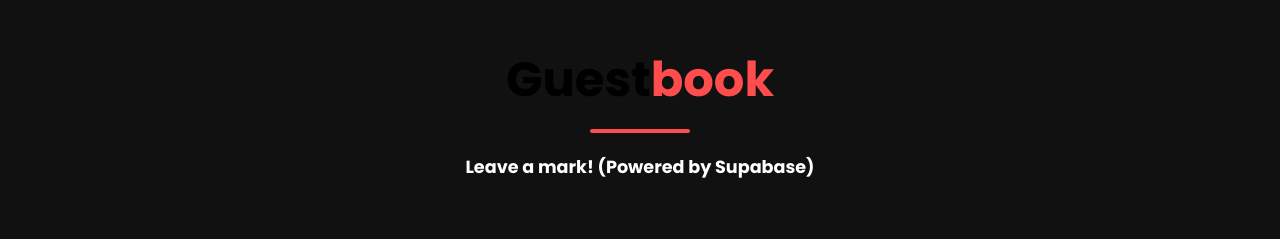
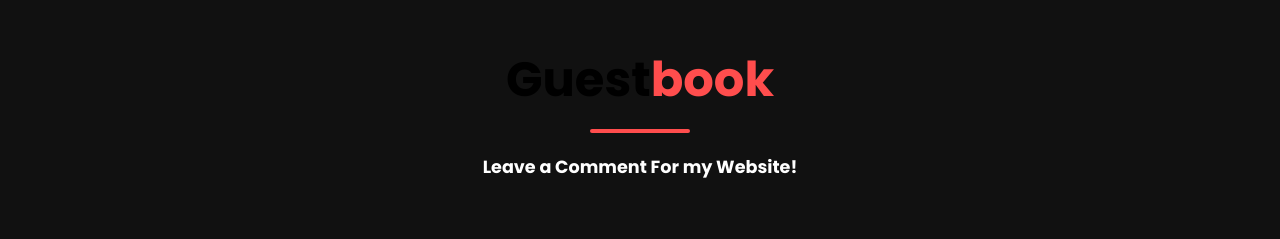
Before and after one commit to DominikCarreon/personal-website-finals, a Vue app in the folder frontend/: page / in a window 1280 px wide. Shown: the part 3323-3562 px from the top of the page. Built offline with nearby package versions, Linux system fonts and the light colour scheme; no server answers; the database is empty.

Commit message:
Update guestbook section description and enhance global styles

```diff
--- a/frontend/src/App.vue
+++ b/frontend/src/App.vue
@@ -262,7 +262,7 @@
       <div class="section-header">
         <h2>Guest<span>book</span></h2>
         <div class="line"></div>
-        <p class="section-description">Leave a mark! (Powered by Supabase)</p>
+        <p class="section-description">Leave a Comment For my Website!</p>
       </div>
 
       <div class="guestbook-container">
--- a/frontend/src/style.css
+++ b/frontend/src/style.css
@@ -545,3 +545,36 @@
     font-size: 13px;
   }
 }
+
+
+
+
+* {
+  margin: 0;
+  padding: 0;
+  box-sizing: border-box;
+  font-family: 'Poppins', sans-serif;
+}
+
+body {
+  background: #0b0b0b; /* Kept the dark background from your App.vue preferences */
+  color: #ffffff; /* Changed text color to white for visibility */
+  line-height: 1.6;
+  padding-top: 70px;
+  font-weight: bold;
+}
+
+html {
+  scroll-behavior: smooth;
+}
+
+.fade-up {
+  opacity: 0;
+  transform: translateY(30px);
+  transition: opacity 0.8s ease-out, transform 0.8s ease-out;
+}
+
+.fade-up.visible {
+  opacity: 1;
+  transform: translateY(0);
+}
```
